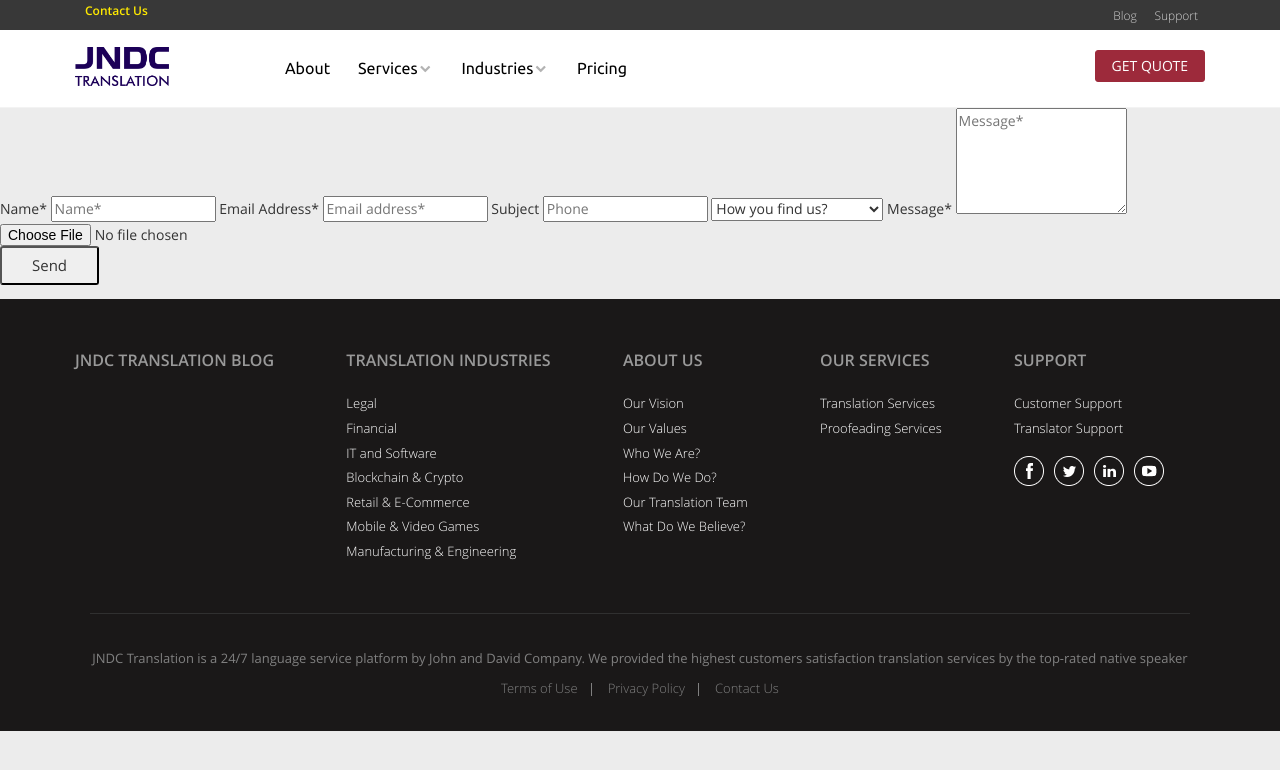
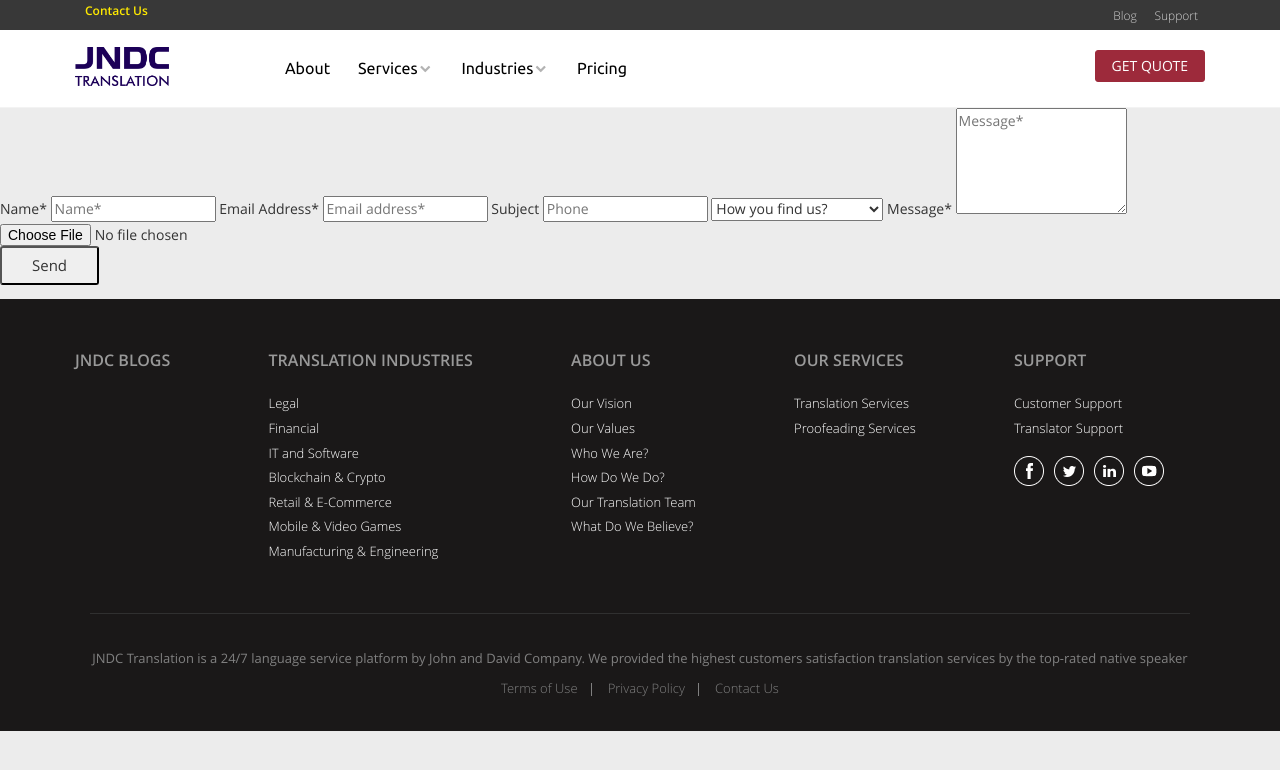
Before and after one commit to jndctranslation/landing_page, a Jekyll site: the page built from pages/test_form.md, in a window 1280 px wide. Shown: the top 770 px of the page. Built offline with Jekyll 4.4.1, drawn with Linux system fonts in a browser that asks for light colours.

Commit message:
Update Website  Common Information “footer”

```diff
--- a/_data/footer.yml
+++ b/_data/footer.yml
@@ -1,5 +1,5 @@
 block_0:
-  title: JNDC Translation Blog
+  title: JNDC Blogs
 block_1:
   items:
     - link: 'https://www.jndctranslation.com/pages/legal'
```
